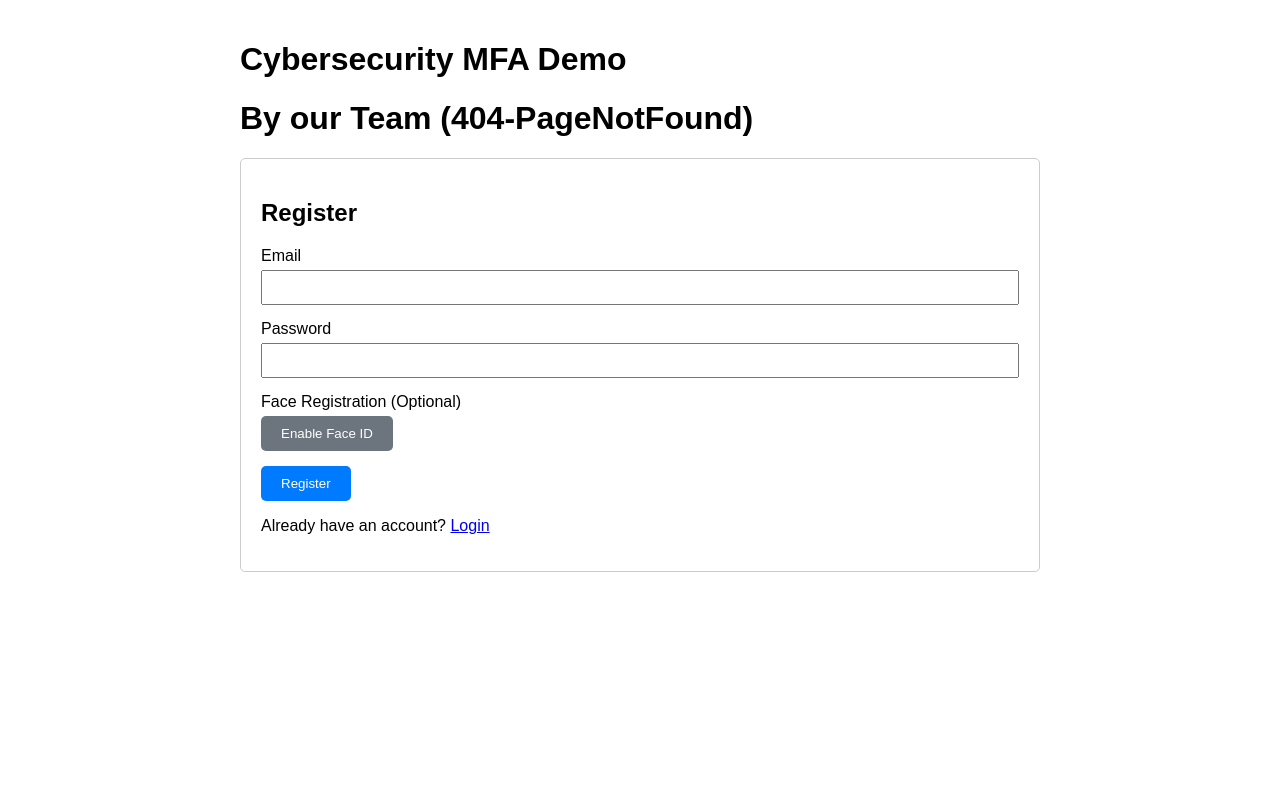
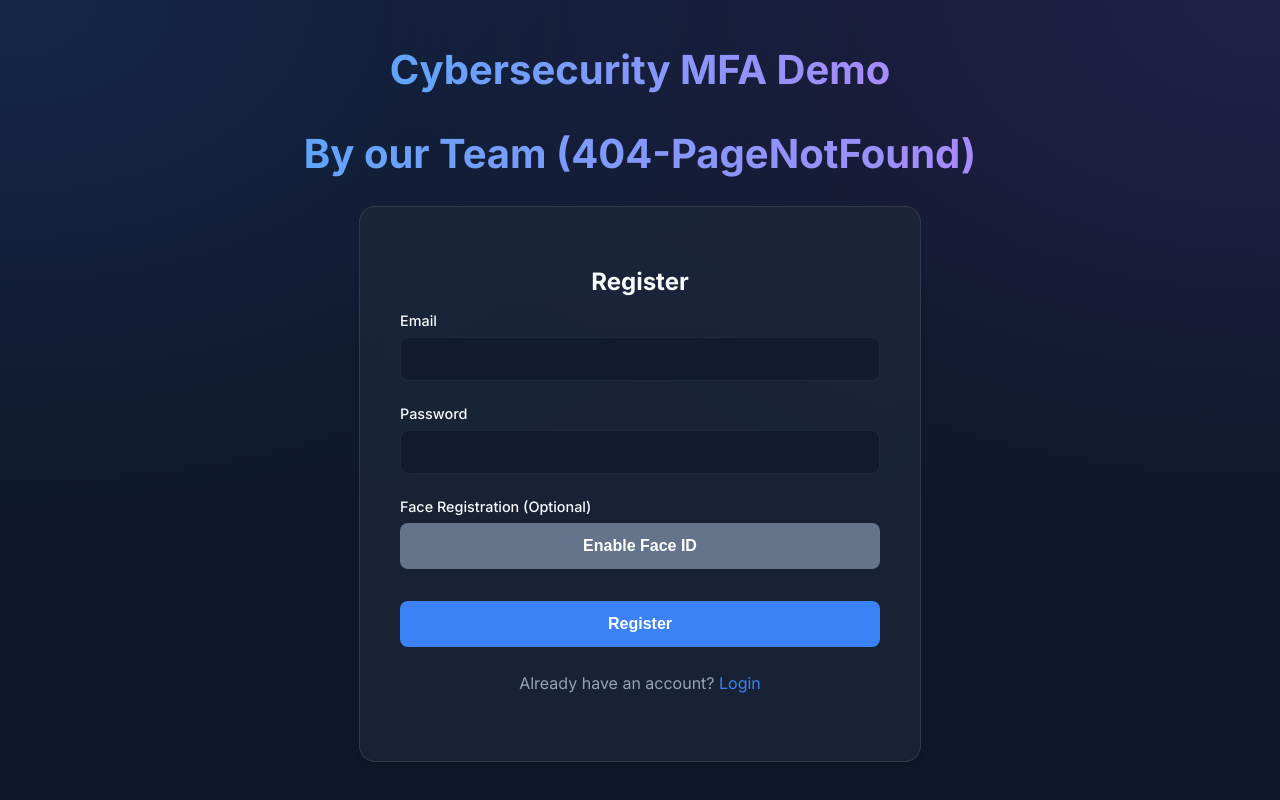
Before and after one commit to Naraka1337/LightMFA, a Flask app: page /register in a window 1280 px wide. Run offline with Flask 3, Linux system fonts and the light colour scheme.

Commit message:
Made The Design a little bit Better.

```diff
--- /dev/null
+++ b/static/css/style.css
@@ -0,0 +1,235 @@
+/* Global Styles */
+@import url('https://fonts.googleapis.com/css2?family=Inter:wght@300;400;500;600;700&display=swap');
+
+:root {
+    --bg-color: #0f172a;
+    --card-bg: rgba(30, 41, 59, 0.7);
+    --primary-color: #3b82f6;
+    --primary-hover: #2563eb;
+    --text-color: #f8fafc;
+    --text-muted: #94a3b8;
+    --border-color: rgba(148, 163, 184, 0.1);
+    --success-color: #10b981;
+    --danger-color: #ef4444;
+    --glass-border: 1px solid rgba(255, 255, 255, 0.1);
+    --shadow: 0 4px 6px -1px rgba(0, 0, 0, 0.1), 0 2px 4px -1px rgba(0, 0, 0, 0.06);
+}
+
+body {
+    font-family: 'Inter', sans-serif;
+    background-color: var(--bg-color);
+    color: var(--text-color);
+    margin: 0;
+    padding: 0;
+    min-height: 100vh;
+    display: flex;
+    flex-direction: column;
+    align-items: center;
+    justify-content: center;
+    background-image:
+        radial-gradient(at 0% 0%, rgba(59, 130, 246, 0.15) 0px, transparent 50%),
+        radial-gradient(at 100% 0%, rgba(139, 92, 246, 0.15) 0px, transparent 50%);
+}
+
+h1,
+h2,
+h3 {
+    font-weight: 700;
+    margin-bottom: 1rem;
+    color: var(--text-color);
+    text-align: center;
+}
+
+h1 {
+    font-size: 2.5rem;
+    background: linear-gradient(to right, #60a5fa, #a78bfa);
+    -webkit-background-clip: text;
+    background-clip: text;
+    -webkit-text-fill-color: transparent;
+    margin-bottom: 0.5rem;
+}
+
+p {
+    color: var(--text-muted);
+    line-height: 1.6;
+    margin-bottom: 1.5rem;
+    text-align: center;
+}
+
+a {
+    color: var(--primary-color);
+    text-decoration: none;
+    transition: color 0.2s;
+}
+
+a:hover {
+    color: var(--primary-hover);
+    text-decoration: underline;
+}
+
+/* Container & Card */
+.container {
+    width: 100%;
+    max-width: 480px;
+    padding: 2.5rem;
+    background: var(--card-bg);
+    backdrop-filter: blur(12px);
+    -webkit-backdrop-filter: blur(12px);
+    border: var(--glass-border);
+    border-radius: 1rem;
+    box-shadow: var(--shadow);
+    margin: 20px;
+    animation: fadeIn 0.5s ease-out;
+}
+
+@keyframes fadeIn {
+    from {
+        opacity: 0;
+        transform: translateY(20px);
+    }
+
+    to {
+        opacity: 1;
+        transform: translateY(0);
+    }
+}
+
+/* Forms */
+.form-group {
+    margin-bottom: 1.5rem;
+}
+
+label {
+    display: block;
+    margin-bottom: 0.5rem;
+    font-weight: 500;
+    color: var(--text-color);
+    font-size: 0.9rem;
+}
+
+input {
+    width: 100%;
+    padding: 0.75rem 1rem;
+    background: rgba(15, 23, 42, 0.6);
+    border: 1px solid var(--border-color);
+    border-radius: 0.5rem;
+    color: var(--text-color);
+    font-size: 1rem;
+    transition: all 0.2s;
+    box-sizing: border-box;
+}
+
+input:focus {
+    outline: none;
+    border-color: var(--primary-color);
+    box-shadow: 0 0 0 2px rgba(59, 130, 246, 0.2);
+}
+
+/* Buttons */
+.btn {
+    display: inline-block;
+    width: 100%;
+    padding: 0.875rem 1.5rem;
+    background: var(--primary-color);
+    color: white;
+    border: none;
+    border-radius: 0.5rem;
+    font-weight: 600;
+    font-size: 1rem;
+    cursor: pointer;
+    text-align: center;
+    transition: all 0.2s;
+    text-decoration: none;
+    box-sizing: border-box;
+    margin-bottom: 0.5rem;
+}
+
+.btn:hover {
+    background: var(--primary-hover);
+    transform: translateY(-1px);
+    box-shadow: 0 4px 12px rgba(59, 130, 246, 0.3);
+    text-decoration: none;
+}
+
+.btn:active {
+    transform: translateY(0);
+}
+
+.btn-secondary {
+    background: #64748b;
+}
+
+.btn-secondary:hover {
+    background: #475569;
+    box-shadow: 0 4px 12px rgba(100, 116, 139, 0.3);
+}
+
+.btn-danger {
+    background: var(--danger-color);
+}
+
+.btn-danger:hover {
+    background: #dc2626;
+    box-shadow: 0 4px 12px rgba(239, 68, 68, 0.3);
+}
+
+/* Utilities */
+.d-none {
+    display: none;
+}
+
+.flex-col {
+    display: flex;
+    gap: 10px;
+    flex-direction: column;
+}
+
+/* Alerts */
+.alert {
+    padding: 1rem;
+    border-radius: 0.5rem;
+    margin-bottom: 1.5rem;
+    font-weight: 500;
+    text-align: center;
+}
+
+.alert-success {
+    background: rgba(16, 185, 129, 0.2);
+    color: #34d399;
+    border: 1px solid rgba(16, 185, 129, 0.3);
+}
+
+.alert-danger {
+    background: rgba(239, 68, 68, 0.2);
+    color: #f87171;
+    border: 1px solid rgba(239, 68, 68, 0.3);
+}
+
+/* Video */
+video {
+    width: 100%;
+    border-radius: 0.5rem;
+    border: var(--glass-border);
+    margin-bottom: 1rem;
+}
+
+/* Utilities */
+.text-center {
+    text-align: center;
+}
+
+.mt-4 {
+    margin-top: 1rem;
+}
+
+/* Responsive */
+@media (max-width: 640px) {
+    .container {
+        padding: 1.5rem;
+        margin: 10px;
+    }
+
+    h1 {
+        font-size: 2rem;
+    }
+}
--- a/templates/base.html
+++ b/templates/base.html
@@ -5,71 +5,7 @@
     <meta charset="UTF-8">
     <meta name="viewport" content="width=device-width, initial-scale=1.0">
     <title>MFA Demo</title>
-    <style>
-        body {
-            font-family: sans-serif;
-            max-width: 800px;
-            margin: 0 auto;
-            padding: 20px;
-        }
-
-        .container {
-            border: 1px solid #ccc;
-            padding: 20px;
-            border-radius: 5px;
-        }
-
-        .btn {
-            padding: 10px 20px;
-            background: #007bff;
-            color: white;
-            text-decoration: none;
-            border-radius: 5px;
-            border: none;
-            cursor: pointer;
-        }
-
-        .btn:hover {
-            background: #0056b3;
-        }
-
-        .form-group {
-            margin-bottom: 15px;
-        }
-
-        label {
-            display: block;
-            margin-bottom: 5px;
-        }
-
-        input {
-            width: 100%;
-            padding: 8px;
-            box-sizing: border-box;
-        }
-
-        .alert {
-            padding: 10px;
-            margin-bottom: 15px;
-            border-radius: 5px;
-        }
-
-        .alert-success {
-            background: #d4edda;
-            color: #155724;
-        }
-
-        .alert-danger {
-            background: #f8d7da;
-            color: #721c24;
-        }
-
-        video {
-            width: 100%;
-            max-width: 400px;
-            border: 1px solid #ccc;
-        }
-    </style>
+    <link rel="stylesheet" href="{{ url_for('static', filename='css/style.css') }}">
 </head>
 
 <body>
--- a/templates/login.html
+++ b/templates/login.html
@@ -21,7 +21,7 @@
 <h3>Select MFA Method</h3>
 <p>Welcome back, {{ user.email }}</p>
 
-<div style="display: flex; gap: 10px; flex-direction: column;">
+<div class="flex-col">
     <a href="{{ url_for('mfa_email') }}" class="btn">Email OTP</a>
     <a href="{{ url_for('mfa_totp') }}" class="btn">Authenticator App (TOTP)</a>
     {% if user.face_embedding %}
--- a/templates/register.html
+++ b/templates/register.html
@@ -14,13 +14,13 @@
 
     <div class="form-group">
         <label>Face Registration (Optional)</label>
-        <div id="face-container" style="display:none;">
+        <div id="face-container" class="d-none">
             <video id="video" width="320" height="240" autoplay muted></video>
             <br>
             <button type="button" id="captureBtn" class="btn">Capture Face</button>
             <span id="status"></span>
         </div>
-        <button type="button" id="enableFaceBtn" class="btn" style="background: #6c757d;">Enable Face ID</button>
+        <button type="button" id="enableFaceBtn" class="btn btn-secondary">Enable Face ID</button>
         <input type="hidden" name="face_embedding" id="face_embedding">
     </div>
 
```
